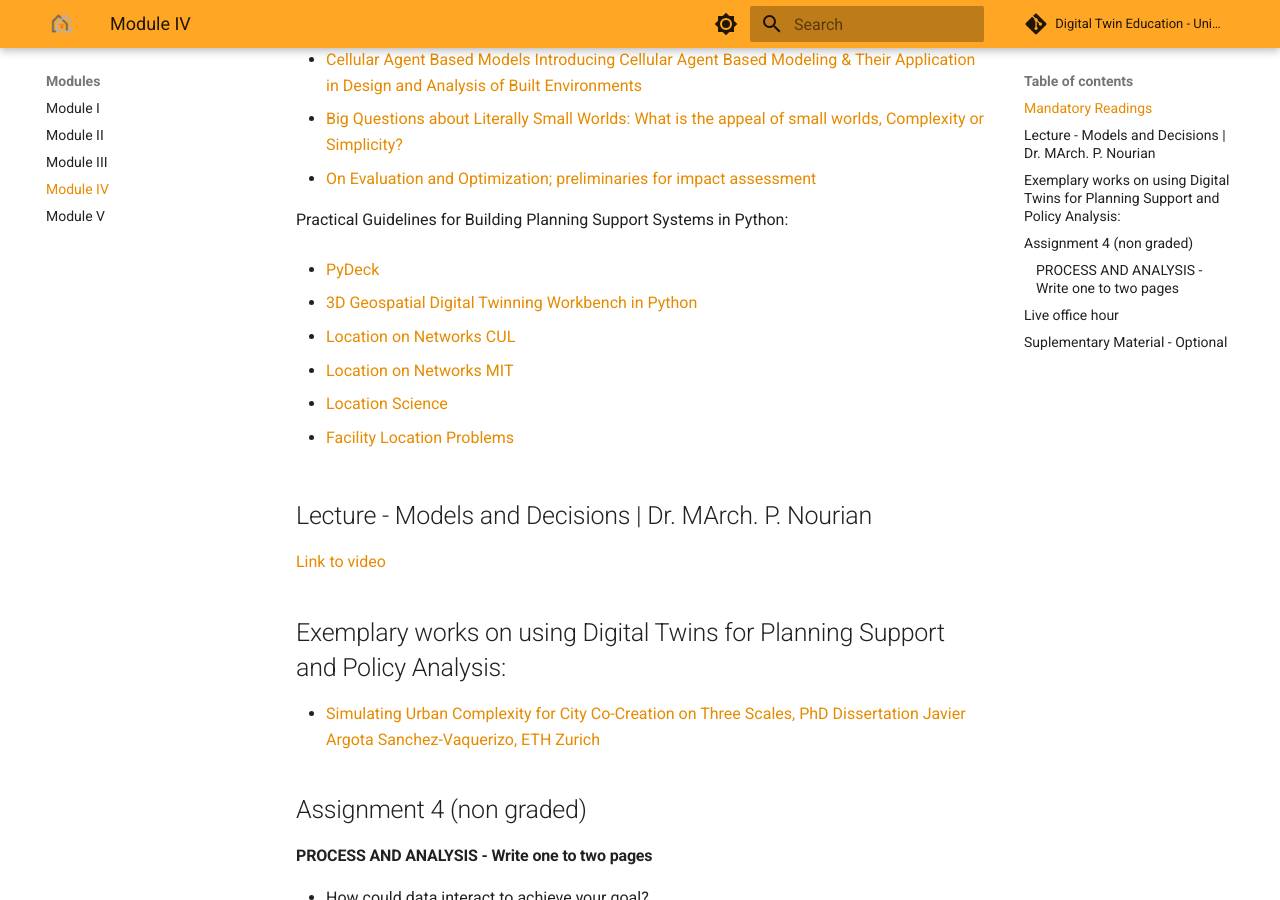
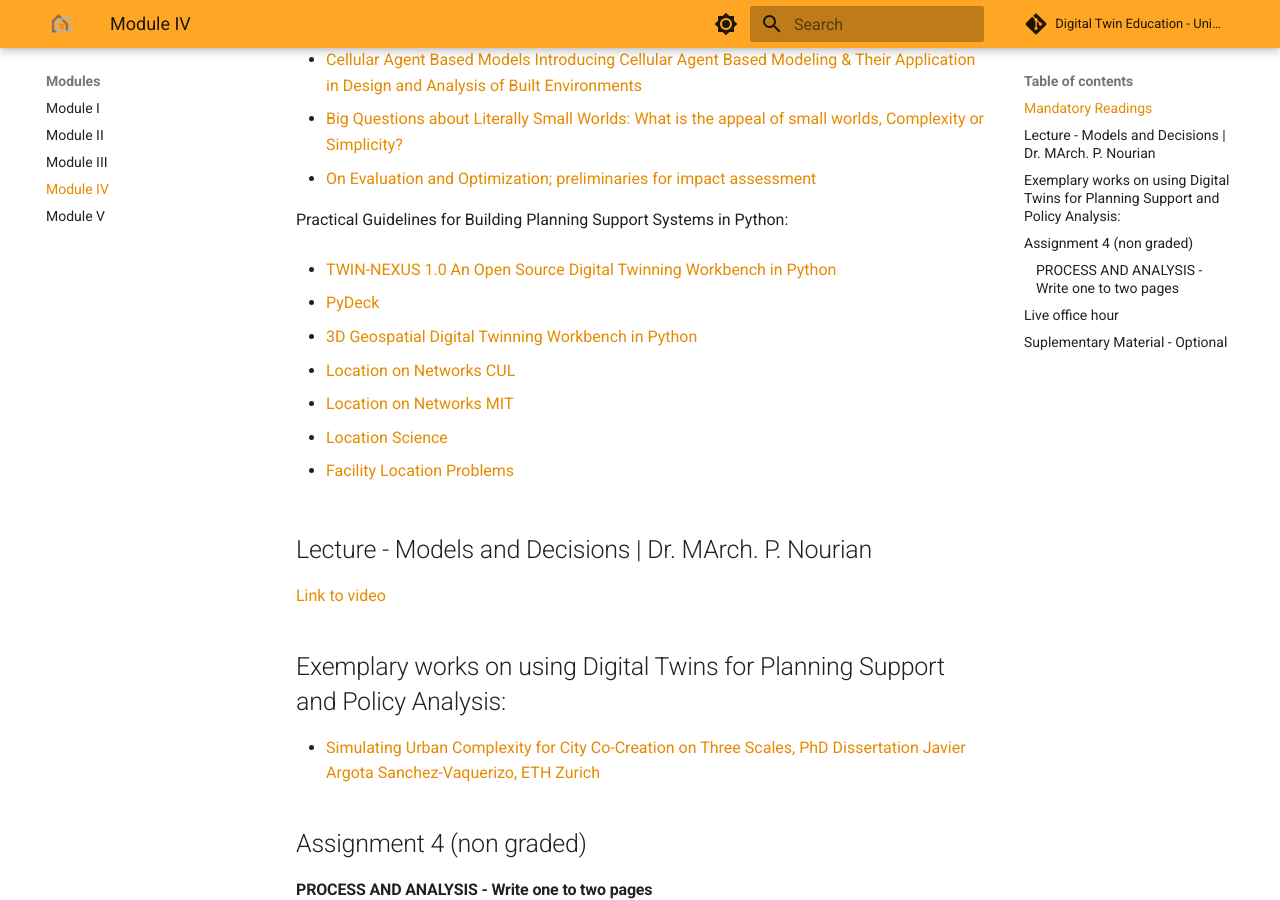
Before and after one commit to DigitalTwin-Geohub/DigitalTwinEducation, an MkDocs documentation site: the page built from docs/Modules/Module IV.md, in a window 1280 px wide and 900 px high, scrolled down 585 px. Built offline with MkDocs 1.6.1 and Material for MkDocs 9.7.7, drawn with Linux system fonts in a browser that asks for light colours; comment, search, counter and statistics services are not loaded.

Commit message:
Add TWIN-NEXUS 1.0 resource link
Added a new resource link for TWIN-NEXUS 1.0.

```diff
--- a/docs/Modules/Module IV.md
+++ b/docs/Modules/Module IV.md
@@ -15,6 +15,8 @@ Optional Reading Materials:
 * [On Evaluation and Optimization; preliminaries for impact assessment](https://www.researchgate.net/publication/316317673_On_Evaluation_and_Optimization_a_short_introduction_to_essential_topics_CC_Attribution-NoDerivs_License)
 
 Practical Guidelines for Building Planning Support Systems in Python:
+
+* [TWIN-NEXUS 1.0 An Open Source Digital Twinning Workbench in Python](https://www.researchgate.net/publication/396737857_TWIN-NEXUS_An_Open-Source_Geospatial_Digital_Twinning_Workbench)
 
 * [PyDeck](https://deckgl.readthedocs.io/en/latest/)
 
```
